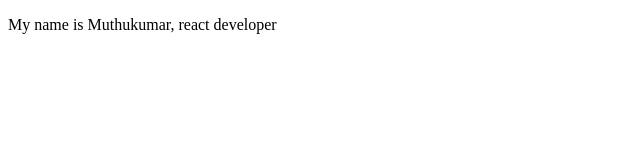
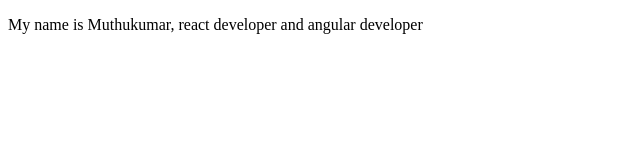
Before and after one commit to rammuthukumar1512/gitpr, a plain HTML site: page index.html in a window 1280 px wide. Shown: the whole page, without its empty margins (0-640 px from the left). Drawn offline with Linux system fonts and the light colour scheme.

Commit message:
new in feature

```diff
--- a/index.html
+++ b/index.html
@@ -6,6 +6,6 @@
     <title>Document</title>
 </head>
 <body>
-    <p>My name is Muthukumar, react developer</p>
+    <p>My name is Muthukumar, react developer and angular developer</p>
 </body>
 </html>
```
